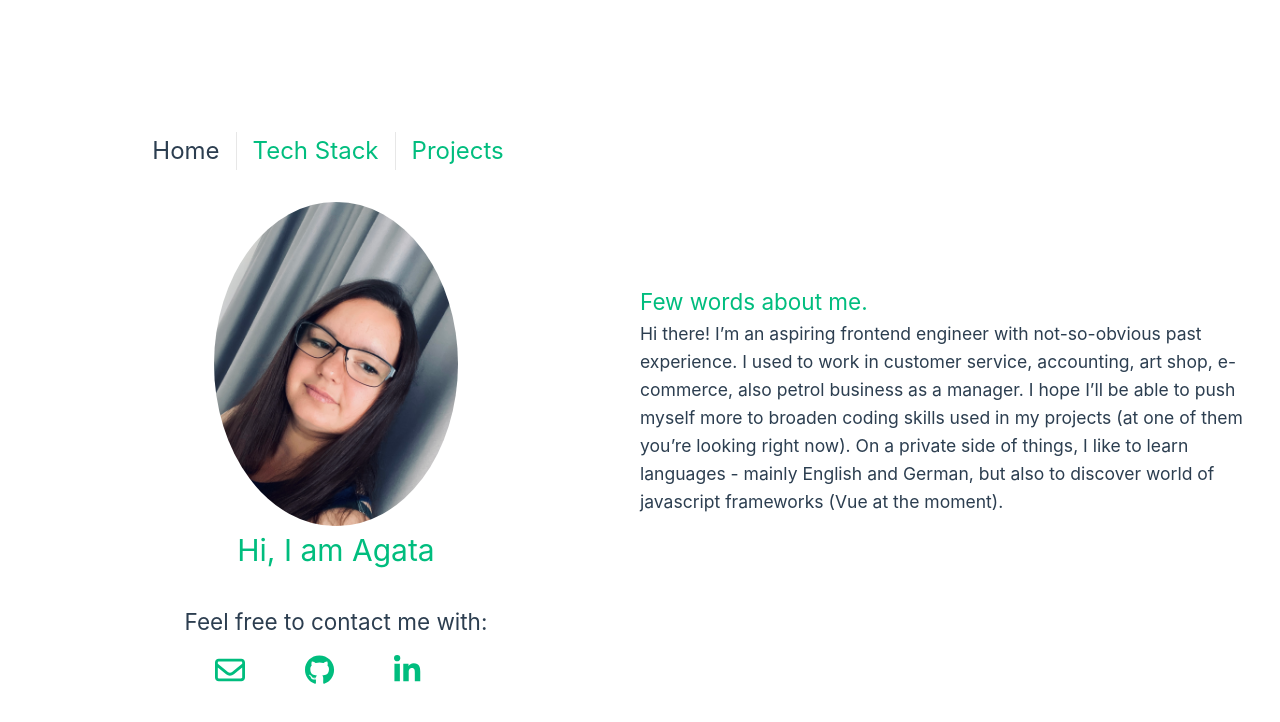
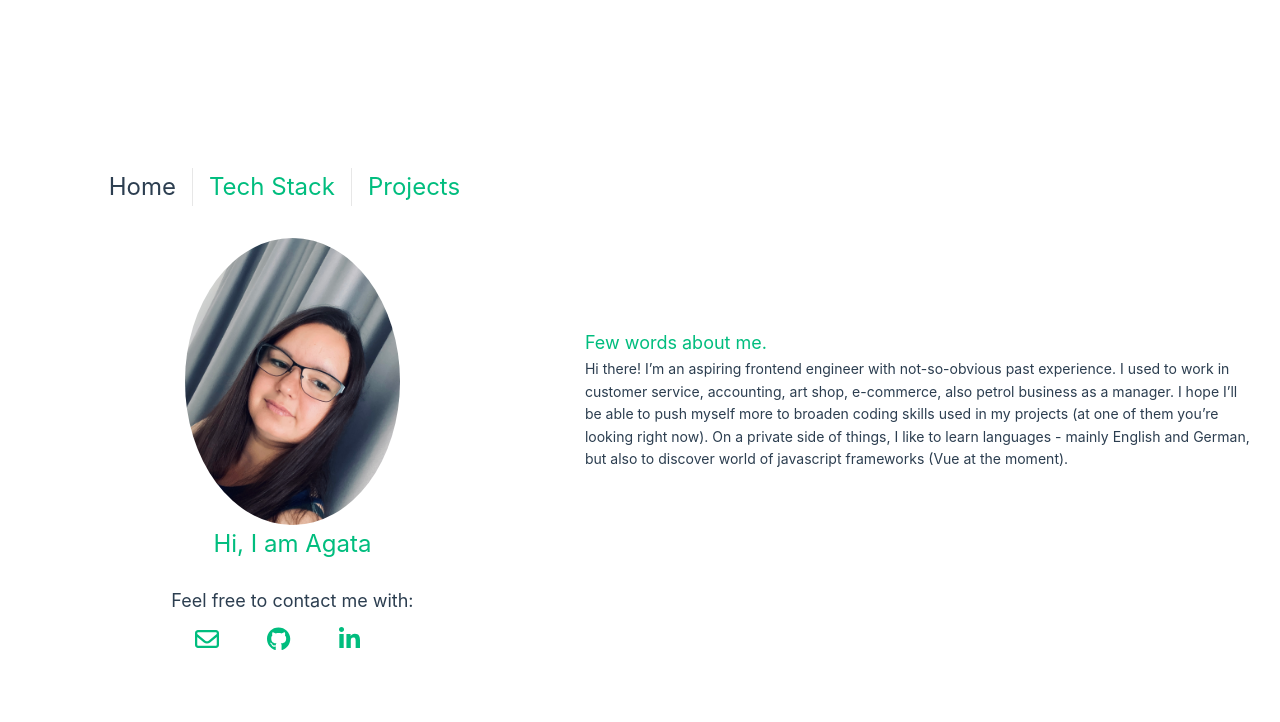
Before and after one commit to AgataBialoskorska/vuePortfolio, a Vue app: page / in a window 1280 px wide. Shown: the top 722 px of the page. Built offline with nearby package versions, Linux system fonts and the light colour scheme.

Commit message:
adjustment the css files

```diff
--- a/src/assets/base.css
+++ b/src/assets/base.css
@@ -1,5 +1,6 @@
 /* color palette from <https://github.com/vuejs/theme> */
 :root {
+  --green: hsla(160, 100%, 37%, 1);
   --vt-c-white: #ffffff;
   --vt-c-white-soft: #f8f8f8;
   --vt-c-white-mute: #f2f2f2;
@@ -79,7 +80,7 @@ body {
     'Droid Sans',
     'Helvetica Neue',
     sans-serif;
-  font-size: 15px;
+  font-size: 1.5vmin;
   text-rendering: optimizeLegibility;
   -webkit-font-smoothing: antialiased;
   -moz-osx-font-smoothing: grayscale;
--- a/src/assets/main.css
+++ b/src/assets/main.css
@@ -1,17 +1,14 @@
 @import './base.css';
 
 #app {
-  max-width: 1280px;
 	margin: 0 auto;
-  padding: 2rem;
-
+	padding: 2em;
 	font-weight: normal;
 }
-
 a,
 .green {
 	text-decoration: none;
-  color: hsla(160, 100%, 37%, 1);
+	color: var(--green);
 	transition: 0.4s;
 }
 
@@ -21,15 +18,19 @@ a,
 	}
 }
 
-@media (min-width: 1024px) {
+@media (min-width: 1280px) {
 	body {
+		width: 1280px;
 		display: flex;
 		place-items: center;
+		margin: auto;
 	}
 
 	#app {
+		width: 1280px;
 		display: grid;
-    grid-template-columns: 1fr 1fr;
-    padding: 0 2rem;
+		grid-template-columns: 0.8fr 1fr;
+		padding: 1em 2em;
+		gap: 2em;
 	}
 }
```
Lines whose indentation alone changed are shown as unchanged.
